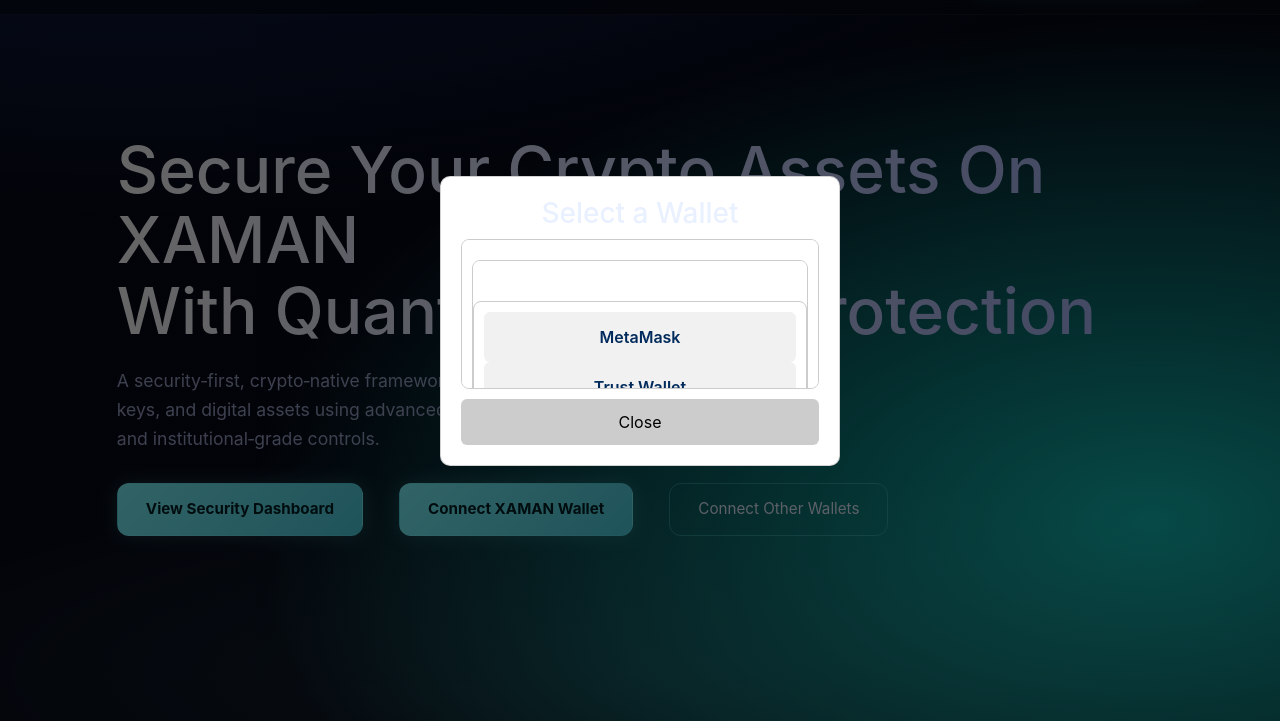
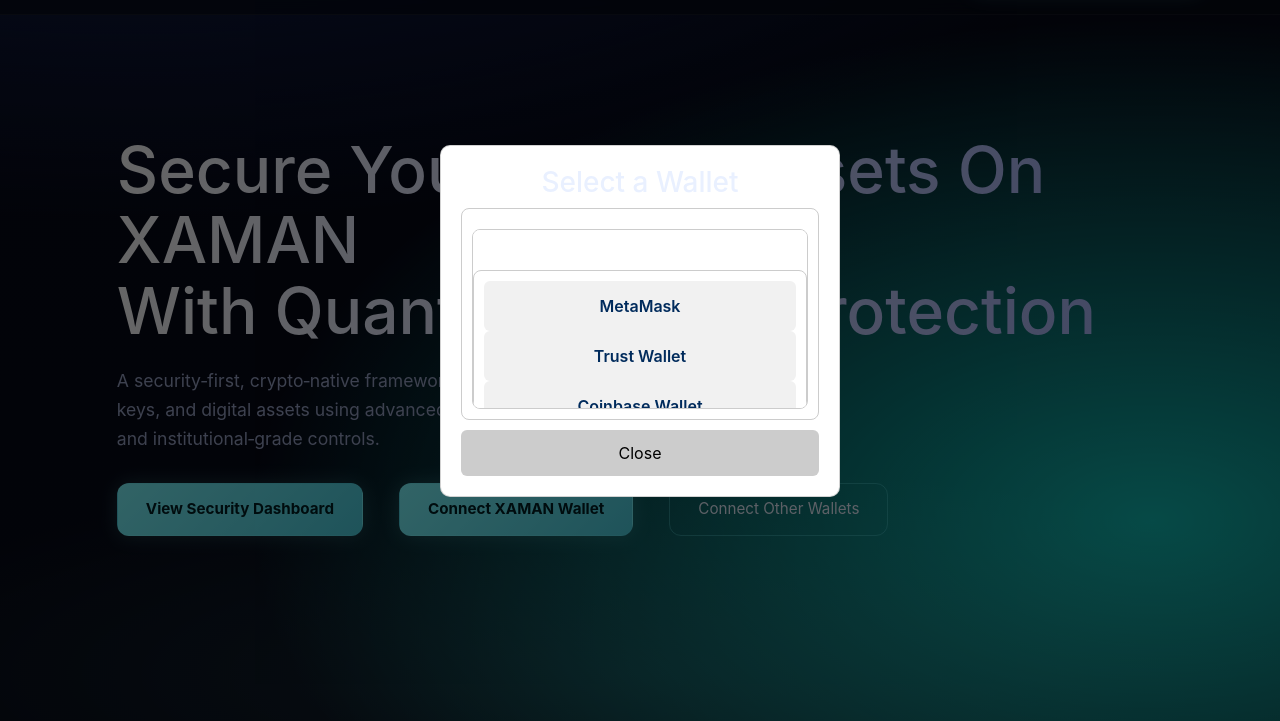
Before and after one commit to quantumprotect/quantumprotect, a plain HTML site: page index.html in a window 1280 px wide. Both pictures are taken after a click on the button "Connect Other Wallets". Shown: the part 79-800 px from the top of the page. Drawn offline with nearby package versions, Linux system fonts and the light colour scheme.

Commit message:
Update index.html

```diff
--- a/index.html
+++ b/index.html
@@ -320,7 +320,7 @@
 
 
    .wallet-list-container {
-    max-height: 150px;
+    max-height: 350px;
     overflow-y: auto;
     border: 1px solid #ccc;
     border-radius: 8px;
```
